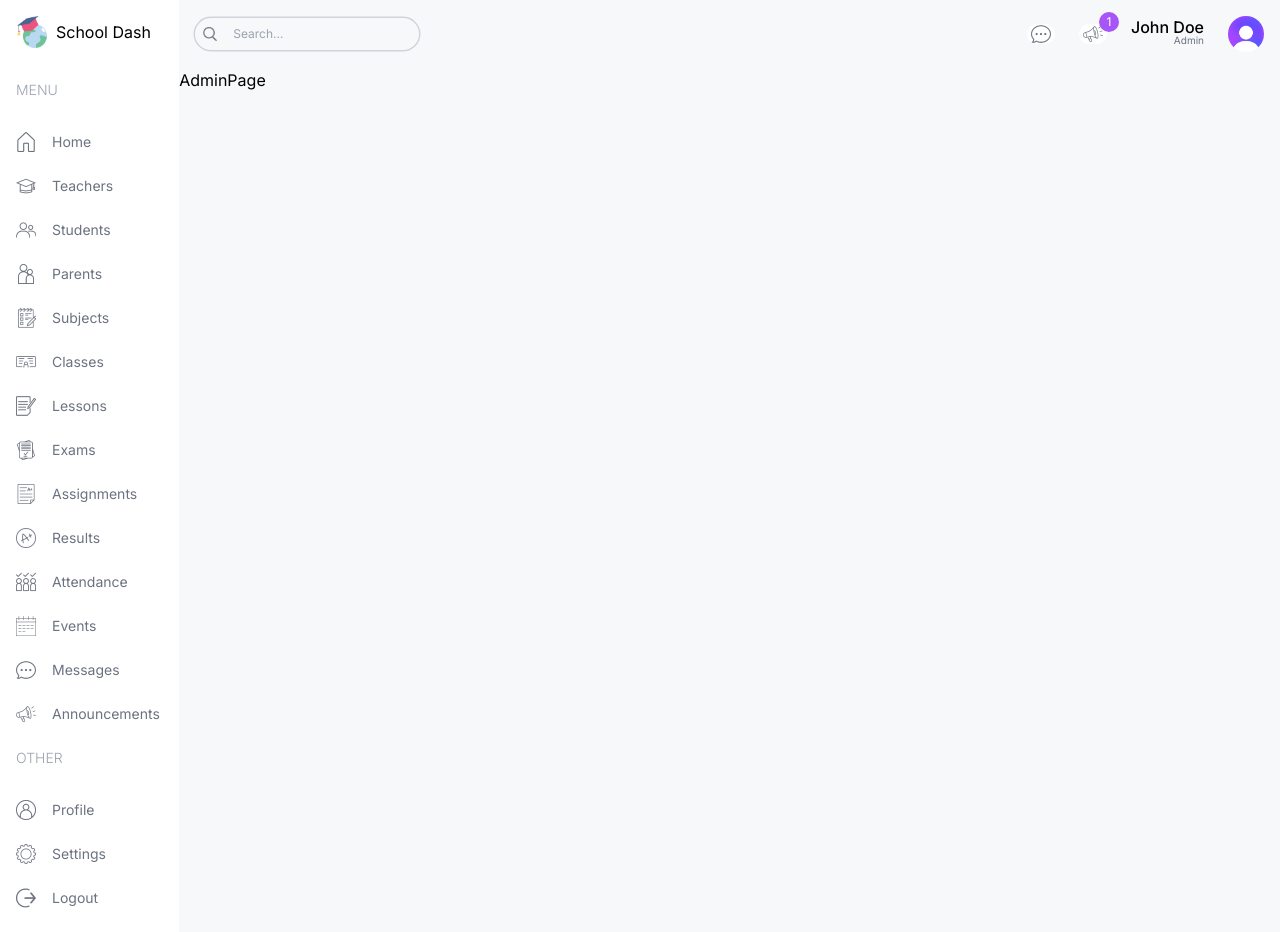
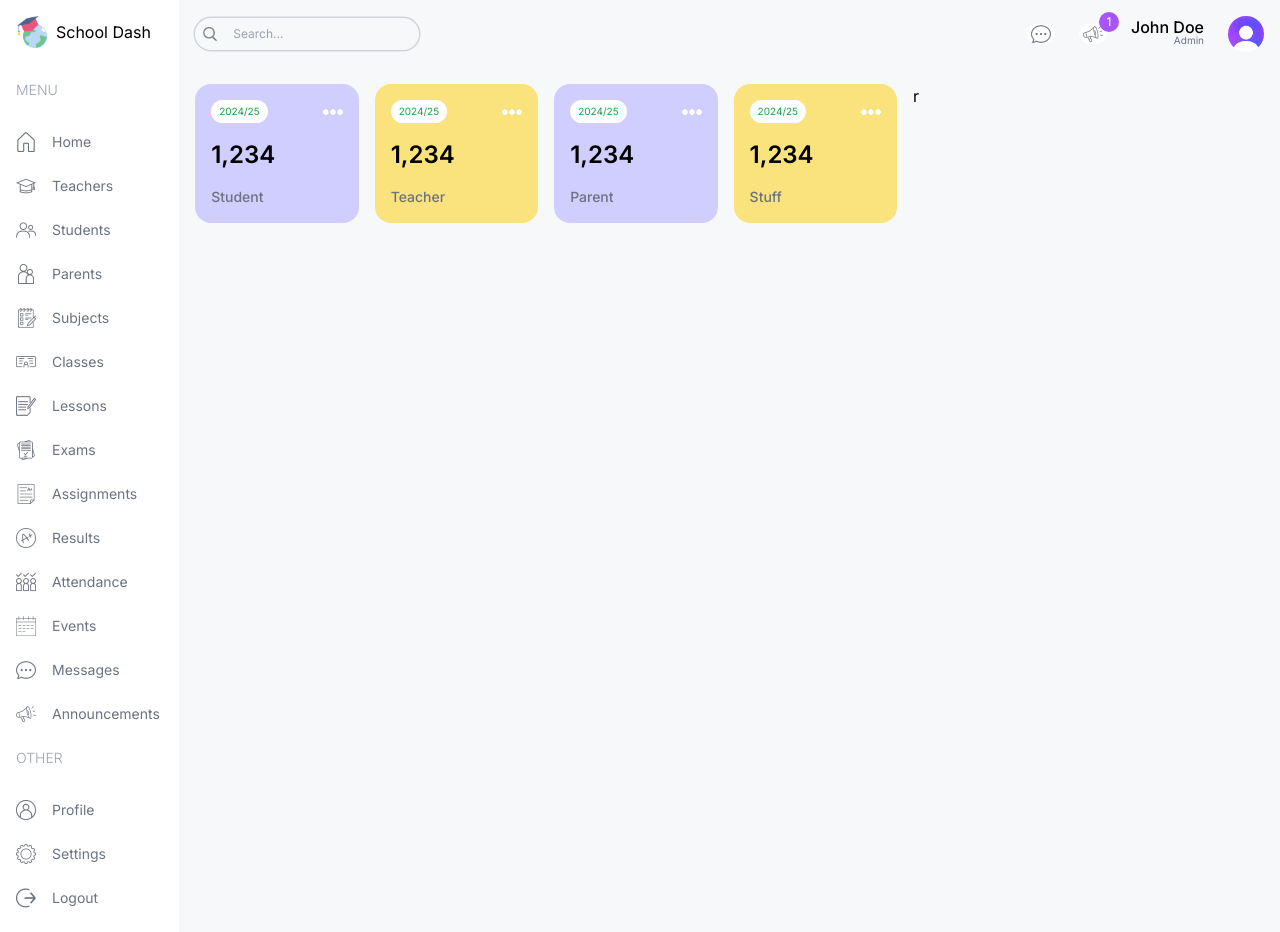
Before and after one commit to subhaghanta60/Admin-Dashboard, a Next.js app: page /admin in a window 1280 px wide. Built offline with nearby package versions, Linux system fonts and the light colour scheme.

Commit message:
User Card Component Design

```diff
--- a/src/app/(dashboard)/admin/page.tsx
+++ b/src/app/(dashboard)/admin/page.tsx
@@ -1,6 +1,23 @@
+import UserCard from "@/components/UserCard"
+
 const AdminPage = () => {
   return (
-    <div className=''>AdminPage</div>
+    <div className='p-4 flex gap-4 flex-col md:flex-row'>
+      {/* Left Side*/}
+        <div className="w-full lg:w-2/3">
+          {/* User Card */}
+          <div className="flex gap-4 justify-between flex-wrap">
+            <UserCard type="Student"/>
+            <UserCard type="Teacher"/>
+            <UserCard type="Parent"/>
+            <UserCard type="Stuff"/>
+          </div>
+        </div>
+
+
+      {/* Right Side */}
+        <div className="w-full lg:w-1/3">r</div>
+        </div>
   )
 }
 
--- /dev/null
+++ b/src/components/UserCard.tsx
@@ -0,0 +1,17 @@
+import Image from "next/image"
+
+const UserCard = ({type}:{type:string}) => {
+  return (
+    <div className='rounded-2xl odd:bg-lamaPurple even:bg-lamaYellow p-4 flex-1 min-w-[130px]'>
+       <div className="flex justify-between items-center">
+        <span className="text-[10px] bg-white px-2 py-1 rounded-full text-green-600 ">2024/25</span>
+        <Image src="/more.png" alt="" width={20} height={20} />
+        </div>
+        <h1 className="text-2xl font-semibold my-4">1,234</h1>
+        <h2 className="capitalize text-sm font-medium text-gray-500">{type}</h2>
+
+    </div>
+  )
+}
+
+export default UserCard
--- a/tailwind.config.ts
+++ b/tailwind.config.ts
@@ -13,6 +13,14 @@
         "gradient-conic":
           "conic-gradient(from 180deg at 50% 50%, var(--tw-gradient-stops))",
       },
+      colors: {
+        lamaSky:"#C3EBFA",
+        lamaSkyLight: "#EDF9FD",
+        lamaPurple: "#CFCEFF",
+        lamaPurpleLight: "#F1F0FF",
+        lamaYellow: "#FAE27C",
+        lamaYellowLight: "#FEFCEB",
+      },
     },
   },
   plugins: [],
```
